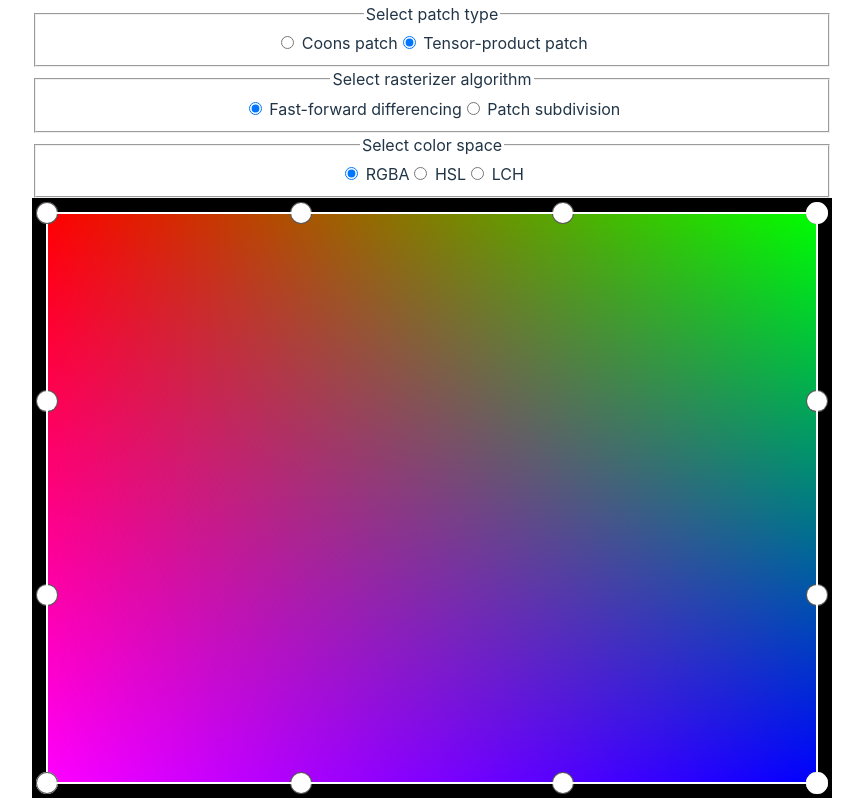
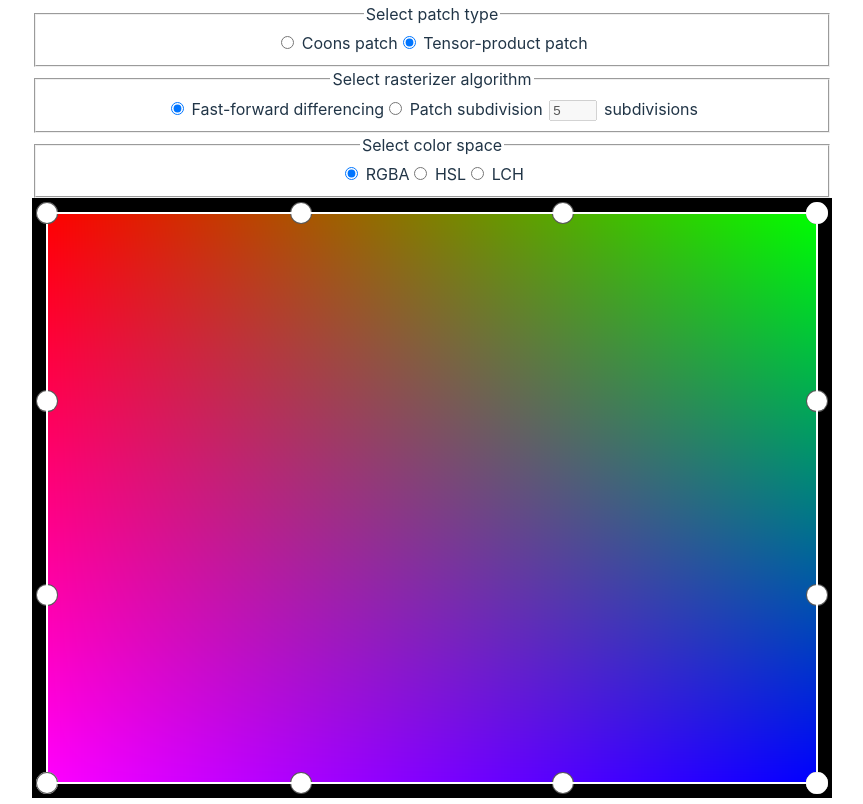
Before and after one commit to tkalmi/mesh-gradient-generator, a React (Vite) app: page / in a window 1280 px wide. Shown: the whole page, without its empty margins (208-1071 px from the left). Built offline with nearby package versions, Linux system fonts and the light colour scheme.

Commit message:
Add control for subdivision depth

```diff
--- a/src/App.tsx
+++ b/src/App.tsx
@@ -9,7 +9,7 @@ import {
 } from './types';
 import { MARGIN } from './constants';
 import { renderTensorPatchWithFFD } from './meshGradient/tensorPatchFFD';
-import { coonsToTensorPatch } from './meshGradient/helpers';
+import { clamp, coonsToTensorPatch } from './meshGradient/helpers';
 import { renderTensorPatchWithSubdivision } from './meshGradient/tensorPatchSubdivision';
 import { renderCoonsPatchWithFFD } from './meshGradient/coonsPatchFFD';
 import { renderCoonsPatchWithSubdivision } from './meshGradient/coonsPatchSubdivision';
@@ -191,6 +191,7 @@ function App() {
     'ffd' | 'subdivision'
   >('ffd');
   const [colorModel, setColorModel] = useState<ColorModel>('rgba');
+  const [subdivisionCount, setSubdivisionCount] = useState(5);
 
   const coordinatesToPixels = useCallback(
     (patch: CoonsPatch<Color>): CoonsPatch<Color> => {
@@ -234,13 +235,23 @@ function App() {
         if (rasterizerAlgorithm === 'ffd') {
           renderTensorPatchWithFFD(tensorPatch, colorModel, context);
         } else {
-          renderTensorPatchWithSubdivision(tensorPatch, colorModel, context);
+          renderTensorPatchWithSubdivision(
+            tensorPatch,
+            colorModel,
+            subdivisionCount,
+            context
+          );
         }
       } else {
         if (rasterizerAlgorithm === 'ffd') {
           renderCoonsPatchWithFFD(coonsPatch, colorModel, context);
         } else {
-          renderCoonsPatchWithSubdivision(coonsPatch, colorModel, context);
+          renderCoonsPatchWithSubdivision(
+            coonsPatch,
+            colorModel,
+            subdivisionCount,
+            context
+          );
         }
       }
     }
@@ -253,6 +264,7 @@ function App() {
     rasterizerAlgorithm,
     colorModel,
     coordinatesToPixels,
+    subdivisionCount,
   ]);
 
   useEffect(() => {
@@ -398,6 +410,15 @@ function App() {
     []
   );
 
+  const maxSubdivisions = 8; /*
+  Theoretically the maximum depth should be something like this, but it's pretty heavy, so limit it to 8, which is the upper limit for my MBP.
+  Math.round(
+    Math.max(
+      Math.log2(canvasDimensionsRef.current.width / (columns.length - 1)),
+      Math.log2(canvasDimensionsRef.current.height / (rows.length - 1))
+    )
+  ); */
+
   return (
     <div
       className="hover-container"
@@ -461,6 +482,27 @@ function App() {
               />{' '}
               Patch subdivision
             </label>
+            <label>
+              <input
+                style={{ marginInline: '0.5em' }}
+                id="subdivision-count"
+                disabled={rasterizerAlgorithm !== 'subdivision'}
+                value={subdivisionCount}
+                onChange={(event) =>
+                  setSubdivisionCount(
+                    clamp(
+                      0,
+                      maxSubdivisions,
+                      Math.round(Number(event.target.value ?? 0))
+                    )
+                  )
+                }
+                type="number"
+                min={0}
+                max={maxSubdivisions}
+              />
+              subdivisions
+            </label>
           </fieldset>
 
           <fieldset>
--- a/src/meshGradient/coonsPatchSubdivision.ts
+++ b/src/meshGradient/coonsPatchSubdivision.ts
@@ -198,9 +198,9 @@ function subdividePatch(patch: CoonsPatch): {
 export function renderCoonsPatchWithSubdivision(
   originalPatch: CoonsPatch<Color>,
   colorModel: ColorModel,
+  maxDepth: number,
   context: CanvasRenderingContext2D
 ) {
-  const maxDepth = 5; // maxColorDeepness(originalPatch.coonsValues); TODO: Should we derive this value with a function (e.g., depending on canvas size) or use a constant?
   const basePatch: CoonsPatch<Vec2> = {
     ...originalPatch,
     coonsValues: {
--- a/src/meshGradient/helpers.ts
+++ b/src/meshGradient/helpers.ts
@@ -114,3 +114,14 @@ export function coonsToTensorPatch(
     tensorValues: coonsPatch.coonsValues,
   };
 }
+
+/**
+ * Return value clamped between min and max
+ * @param min minimum value this function may return
+ * @param max maximum value this function may return
+ * @param value value to clamp
+ * @returns clamped value
+ */
+export function clamp(min: number, max: number, value: number): number {
+  return Math.min(max, Math.max(min, value));
+}
--- a/src/meshGradient/tensorPatchSubdivision.ts
+++ b/src/meshGradient/tensorPatchSubdivision.ts
@@ -81,9 +81,9 @@ function subdivideTensorPatch(patch: TensorPatch<Vec2>) {
 export function renderTensorPatchWithSubdivision(
   tensorPatch: TensorPatch<Color>,
   colorModel: ColorModel,
+  maxDepth: number,
   context: CanvasRenderingContext2D
 ) {
-  const maxDepth = 5; // maxColorDeepness(originalPatch.coonsValues); TODO: Should we derive this value with a function (e.g., depending on canvas size) or use a constant?
   const basePatch: TensorPatch<Vec2> = {
     ...tensorPatch,
     tensorValues: {
```
